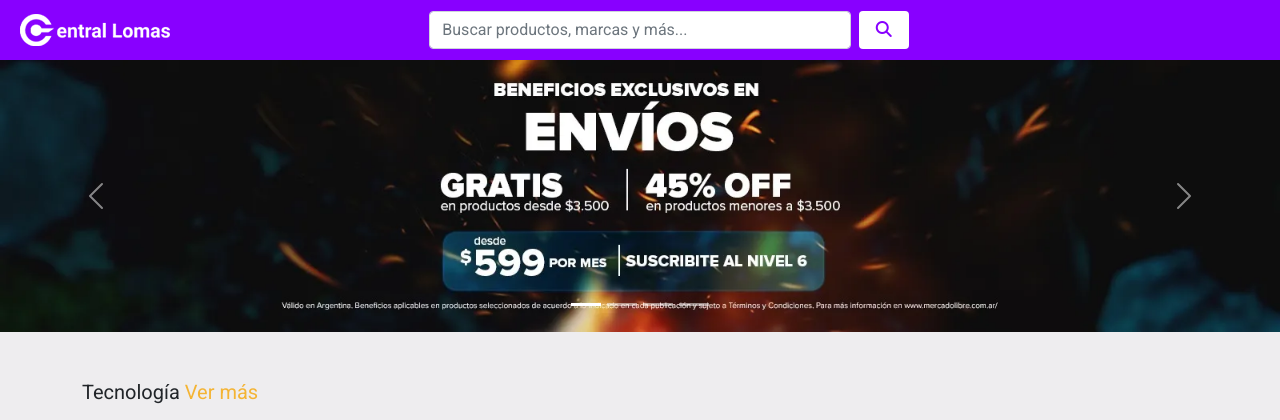
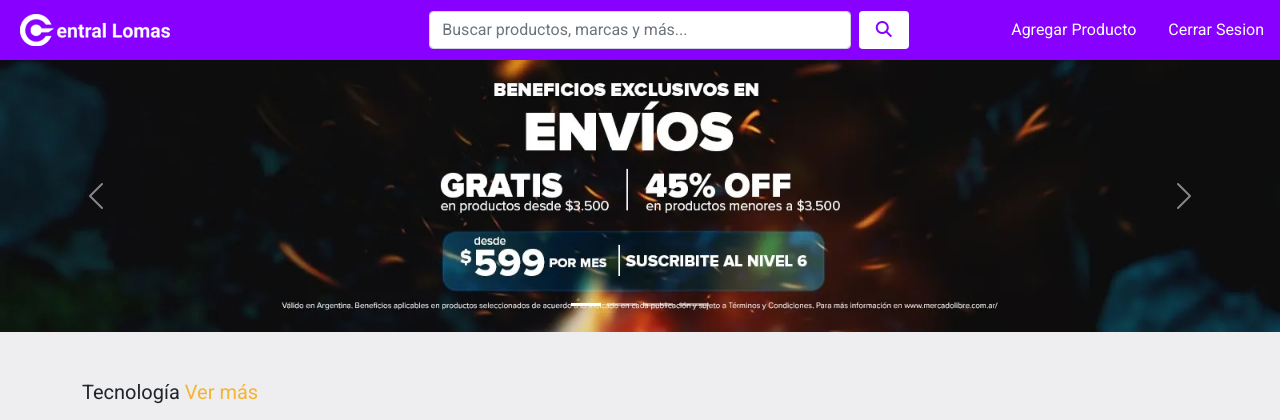
Before and after one commit to markes41/PHP_Final, a PHP site: page /PHP_Final/index.php in a window 1280 px wide. Shown: the top 420 px of the page. Run offline with PHP 8.4, Linux system fonts and the light colour scheme; a user stored in the database is signed in; data comes from the database, SQL or seed files in the repository; data that the repository does not hold is empty; some libraries are stand-ins or nearby versions.

Commit message:
Se ordenan las funciones
Se ordenan las funciones

```diff
--- /dev/null
+++ b/clases/logout.php
@@ -0,0 +1,6 @@
+<?php
+session_start();
+session_destroy();
+header('Location: https://localhost/PHP_Final/php/login.php');
+exit;
+?>
--- a/clases/session_logica.php
+++ b/clases/session_logica.php
@@ -1,10 +1,10 @@
 <?php
    include('./inc/conexion.php');
    session_start();
-
+   $username;
    $checkMail = $_SESSION['login_user'];
    if($checkMail != ""){
-   $sql = "SELECT Email FROM usuarios WHERE email = '$checkMail'";
+   $sql = "SELECT Username FROM usuarios WHERE email = '$checkMail'";
    $stmt=$conectar->prepare($sql);
    $stmt->execute();
    $row = $stmt->get_result();
@@ -12,15 +12,15 @@
    $stmt->execute();
    $result = $stmt->get_result();
 while ($row = $result->fetch_assoc()) {
-        echo $row['Email'];
+        $username = $row['Username'];
 }
    if(!isset($_SESSION['login_user'])){
-    header("location:main.php");
+    header("location:index.php");
     die();
    }
 }else
 {
-    header("location:main.php");
+    header("location:index.php");
     die();
 }
 ?>
--- a/inc/header.php
+++ b/inc/header.php
@@ -18,7 +18,7 @@ include('./clases/session_logica.php');
 
     <nav class="navbar navbar-expand-lg navbar-light bg-light p-3">
             <div class="container-fluid col-md-4">
-                <a class="navbar-brand" href="#"><img src="img/logo.png" style="width: 150px" /></a>
+                <a class="navbar-brand" href="index.php"><img src="img/logo.png" style="width: 150px"/></a>
                 <button class="navbar-toggler" type="button" data-bs-toggle="collapse" data-bs-target="#navbarSupportedContent" aria-controls="navbarSupportedContent" aria-expanded="false" aria-label="Toggle navigation">
                     <span class="navbar-toggler-icon"></span>
                 </button>
@@ -52,26 +52,18 @@ include('./clases/session_logica.php');
                 <div class="d-flex">
                     <div class="" style="margin-left: auto; margin-right: 0;">
                         <ul class="navbar-nav me-auto mb-2 mb-lg-0">
-                        <?php if($_SESSION['login_user'] == null): ?>
-                            <li class="nav-item">
-                                <a class="nav-link active" aria-current="page" href="login.php">Login</a>
-                            </li>
-
-                            <li class="nav-item">
-                                <a class="nav-link active" aria-current="page" href="registrar.php">Registrarse</a>
-                            </li>
-                            <?php endif; ?>
-                            <?php if($_SESSION['login_user'] == "marcioabriola@gmail.com"): ?>
-                                <li class="nav-item">
-                                <a class="nav-link active" aria-current="page" href="#"></a>
-                            </li>
+                        <?php if($_SESSION['login_user'] != ""): ?>
 
                             <li class="nav-item">
                                 <a class="nav-link active" aria-current="page" href="agregarProducto.php">Agregar Producto</a>
                             </li>
 
                             <li class="nav-item">
-                                <a class="nav-link active" aria-current="page" href="registrar.php">Cerrar Sesion</a>
+                                <a class="nav-link active" aria-current="page" href="#"><?php echo $username; ?></a>
+                            </li>
+
+                            <li class="nav-item">
+                                <a class="nav-link active" aria-current="page" href="./clases/logout.php">Cerrar Sesion</a>
                             </li>
 
                          <?php endif; ?>
--- a/login.php
+++ b/login.php
@@ -49,6 +49,7 @@
 
                     </div>
                     <button class="siguienteCodigo" type="submit" name="IniciarSesion" >Iniciar Sesion</button>
+                    <div class="col-md-12"> <a href="registrar.php">No tienes una cuenta?</a></div>
                 </div>
             </div>
         </div>
--- a/registrar.php
+++ b/registrar.php
@@ -35,6 +35,7 @@ include("clases/registrarse_logica.php");
             <div class="col-md-6" style="margin:auto;" data-aos="fade-down" data-aos-duration="1500">
                 <div class="step-right-container text-center" >
                     <h3 class="titulo">Crear una cuenta en <br>Crypto Lomas</h3>
+                    <div class="col-md-12"> <a href="login.php">Ya tienes una cuenta?</a></div>
 
                     <div class="usuario-container mt-2">
                         <label class="col-md-12" for="">Nombre de usuario</label>
```
